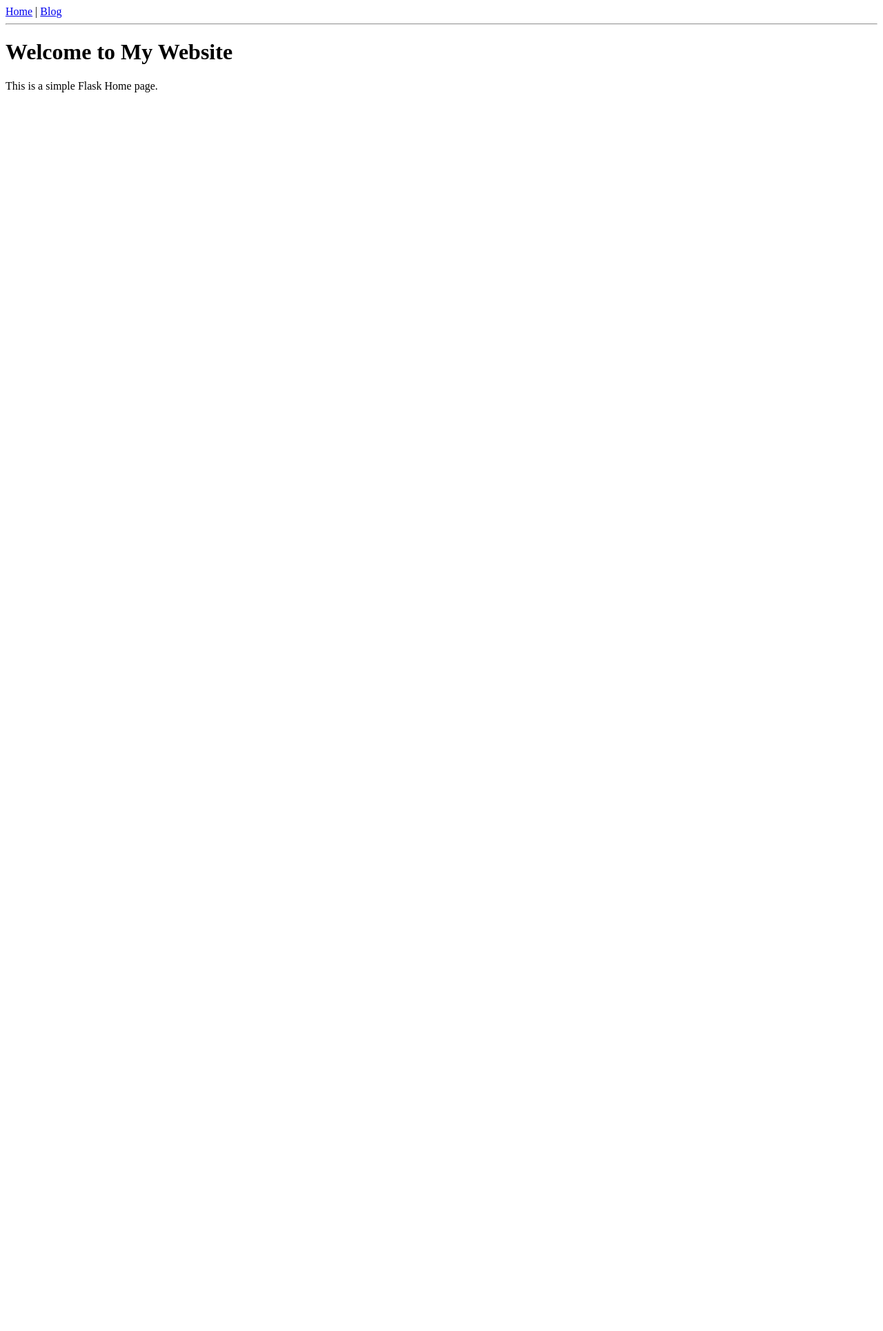
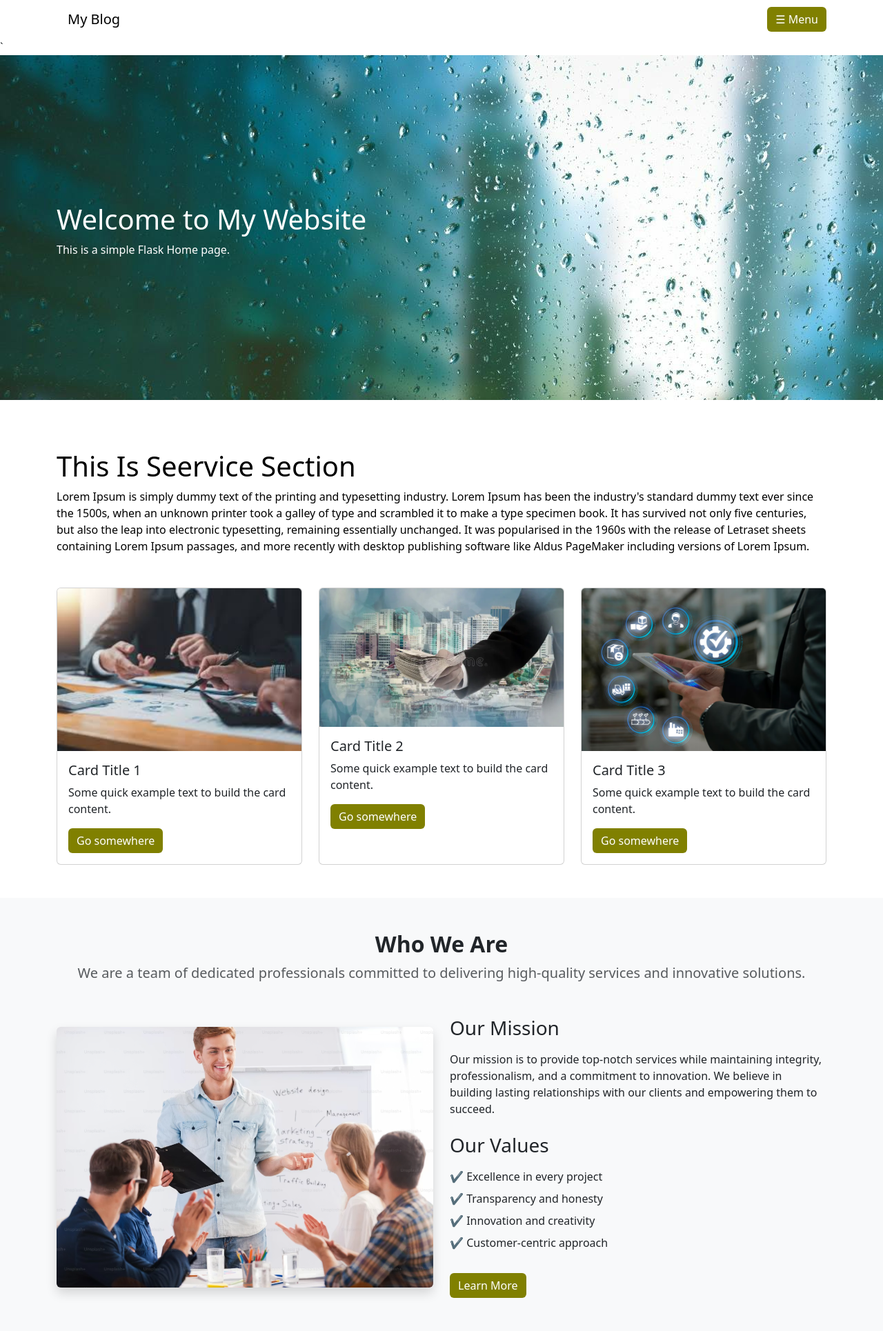
Before and after one commit to dhanparkash/python_blog, a Flask app: page / in a window 1280 px wide. Shown: the whole page at 69% size. Before the commit the page ends 134 px from the top, so only its background shows below. Run offline with Flask 3, Linux system fonts and the light colour scheme.

Commit message:
developing home page section

```diff
--- a/static/css/style.css
+++ b/static/css/style.css
@@ -0,0 +1,7 @@
+.min-height-500 {
+    min-height: 500px; /* fixed minimum height */
+}
+.btn.btn-primary {
+    background: olive;
+    border: 0;
+}
--- a/templates/base.html
+++ b/templates/base.html
@@ -3,17 +3,49 @@
 <head>
     <title>My Blog</title>
     <link rel="stylesheet" href="{{ url_for('static', filename='css/style.css') }}">
+    <link href="https://cdn.jsdelivr.net/npm/bootstrap@5.3.3/dist/css/bootstrap.min.css" rel="stylesheet">
 </head>
 <body>
 
-<nav>
-    <a href="/">Home</a> |
-    <a href="/blog">Blog</a>
+<!-- Navbar with toggle button -->
+<nav class="navbar navbar-light bg-white container">
+    <div class="container-fluid">
+       <a class="navbar-brand ms-3" href="/">My Blog</a>
+        <button class="btn btn-primary" type="button" data-bs-toggle="offcanvas" data-bs-target="#sidebarMenu" aria-controls="sidebarMenu">
+            ☰ Menu
+        </button>
+    </div>
 </nav>
 
-<hr>
+<!-- Offcanvas Sidebar -->
+<div class="offcanvas offcanvas-end" tabindex="-1" id="sidebarMenu" aria-labelledby="sidebarMenuLabel">
+    <div class="offcanvas-header">
+        <h5 class="offcanvas-title" id="sidebarMenuLabel">Menu</h5>
+        <button type="button" class="btn-close text-reset" data-bs-dismiss="offcanvas" aria-label="Close"></button>
+    </div>
+    <div class="offcanvas-body">
+        <ul class="nav flex-column">
+            <li class="nav-item">
+                <a class="nav-link" href="/">Home</a>
+            </li>
+            <li class="nav-item">
+                <a class="nav-link" href="/blog">Blog</a>
+            </li>
+            <li class="nav-item">
+                <a class="nav-link" href="/about">About</a>
+            </li>
+            <li class="nav-item">
+                <a class="nav-link" href="/contact">Contact</a>
+            </li>
+        </ul>
+    </div>
+</div>`
 
-{% block content %}{% endblock %}
+<!-- Content Block -->
 
+    {% block content %}{% endblock %}
+
+
+<script src="https://cdn.jsdelivr.net/npm/bootstrap@5.3.3/dist/js/bootstrap.bundle.min.js"></script>
 </body>
 </html>
--- a/templates/home.html
+++ b/templates/home.html
@@ -1,7 +1,89 @@
+{% extends "base.html" %}
+{% block content %}
+<div class="banner-section min-height-500 d-flex justify-content-center align-items-center" style="background-image: url({{ url_for('static', filename='images/home-banner.jpg') }});">
+  <div class="container mt-4 text-white pt-5 pb-5 pt-5vh">
+     <h1 class="fs-1">Welcome to My Website</h1>
+     <p>This is a simple Flask Home page.</p>
+</div>
+</div>
+<div class="service-section">
+  <div class="container mt-4 text-black pt-5 pb-0">
+     <h2 class="fs-1">This Is Seervice Section</h2>
+     <p>Lorem Ipsum is simply dummy text of the printing and typesetting industry. Lorem Ipsum has been the industry's standard dummy text ever since the 1500s, when an unknown printer took a galley of type and scrambled it to make a type specimen book. It has survived not only five centuries, but also the leap into electronic typesetting, remaining essentially unchanged. It was popularised in the 1960s with the release of Letraset sheets containing Lorem Ipsum passages, and more recently with desktop publishing software like Aldus PageMaker including versions of Lorem Ipsum.</p>
+</div>
+<div class="container my-5">
+    <div class="row g-4">
+        <!-- Card 1 -->
+        <div class="col-md-4">
+            <div class="card h-100">
+               <img src="{{ url_for('static', filename='images/images.jpg') }}" class="card-img-top" alt="Card 1">
 
-{% extends "base.html" %}
+                <div class="card-body">
+                    <h5 class="card-title">Card Title 1</h5>
+                    <p class="card-text">Some quick example text to build the card content.</p>
+                    <a href="#" class="btn btn-primary">Go somewhere</a>
+                </div>
+            </div>
+        </div>
 
-{% block content %}
-<h1>Welcome to My Website</h1>
-<p>This is a simple Flask Home page.</p>
+        <!-- Card 2 -->
+        <div class="col-md-4">
+            <div class="card h-100">
+                <img src="{{ url_for('static', filename='images/finance.webp') }}" class="card-img-top" alt="Card 2">
+                <div class="card-body">
+                    <h5 class="card-title">Card Title 2</h5>
+                    <p class="card-text">Some quick example text to build the card content.</p>
+                    <a href="#" class="btn btn-primary">Go somewhere</a>
+                </div>
+            </div>
+        </div>
+
+        <!-- Card 3 -->
+        <div class="col-md-4">
+            <div class="card h-100">
+                <img src="{{ url_for('static', filename='images/mobile.png') }}" class="card-img-top" alt="Card 3">
+                <div class="card-body">
+                    <h5 class="card-title">Card Title 3</h5>
+                    <p class="card-text">Some quick example text to build the card content.</p>
+                    <a href="#" class="btn btn-primary">Go somewhere</a>
+                </div>
+            </div>
+        </div>
+    </div>
+</div>
+</div>
+<!-- Who We Are Section -->
+<section class="py-5 bg-light">
+    <div class="container">
+        <!-- Section Header -->
+        <div class="text-center mb-5">
+            <h2 class="fw-bold">Who We Are</h2>
+            <p class="text-muted fs-5">We are a team of dedicated professionals committed to delivering high-quality services and innovative solutions.</p>
+        </div>
+
+        <!-- Content Row -->
+        <div class="row align-items-center">
+            <!-- Image Column -->
+            <div class="col-md-6 mb-4 mb-md-0">
+                <img src="{{ url_for('static', filename='images/whoarewe.png') }}" class="img-fluid rounded shadow" alt="Who We Are">
+            </div>
+
+            <!-- Text Column -->
+            <div class="col-md-6">
+                <h3 class="mb-3">Our Mission</h3>
+                <p>Our mission is to provide top-notch services while maintaining integrity, professionalism, and a commitment to innovation. We believe in building lasting relationships with our clients and empowering them to succeed.</p>
+
+                <h3 class="mt-4 mb-3">Our Values</h3>
+                <ul class="list-unstyled">
+                    <li class="mb-2">✔ Excellence in every project</li>
+                    <li class="mb-2">✔ Transparency and honesty</li>
+                    <li class="mb-2">✔ Innovation and creativity</li>
+                    <li class="mb-2">✔ Customer-centric approach</li>
+                </ul>
+                <a href="/about" class="btn btn-primary mt-3">Learn More</a>
+            </div>
+        </div>
+    </div>
+</section>
+
 {% endblock %}
--- a/templates/post.html
+++ b/templates/post.html
@@ -1,4 +1,4 @@
-
+{% extends "base.html" %}
 {% block content %}
 <h1>{{ post.title }}</h1>
 <p>{{ post.content }}</p>
```
Also changed, not shown: static/images/finance.webp (added), static/images/home-banner.jpg (added), static/images/images.jpg (added), static/images/mobile.png (added), static/images/whoarewe.png (added).
